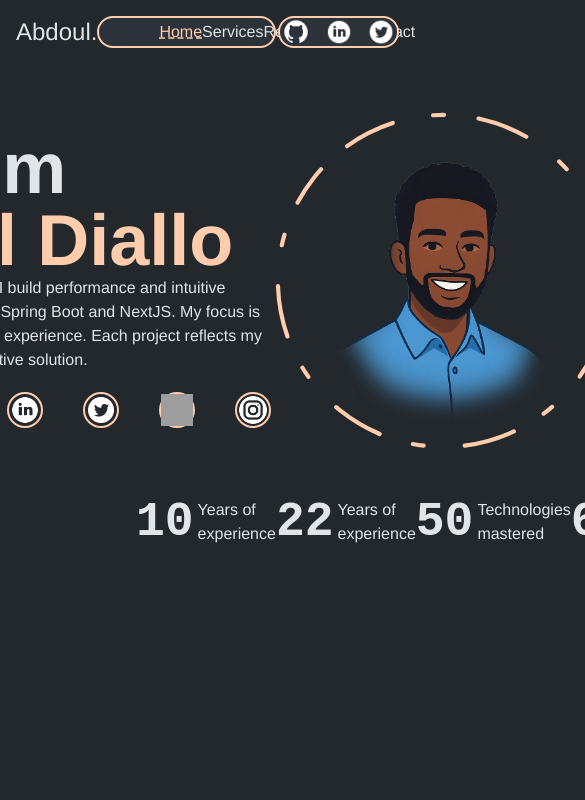
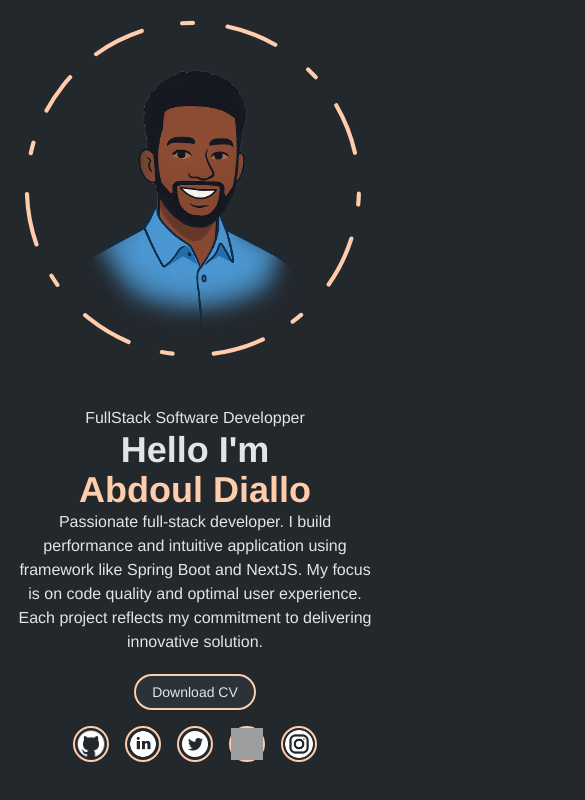
Before and after one commit to Abdoul224GN/portfolio, a Next.js app: page /home in a window 390 px wide. Shown: the top 800 px of the page, 585 px wide, since content can reach past the window. Built offline with nearby package versions, Linux system fonts and the light colour scheme; grey boxes are pictures that could not be loaded.

Commit message:
feat: Mise en place de responsivite du corps de la page

```diff
--- a/src/app/home/page.tsx
+++ b/src/app/home/page.tsx
@@ -1,27 +1,32 @@
-import Header from "@/components/Header";
 import {Button} from "@/components/ui/button";
 import {FacebookIcon, GithubIcon, InstagramIcon, LinkDin, TwitterIcon} from "../../../public/Image";
 import Link from "@/components/ui/Link";
 import Avatar from "./Avatar";
-import Stats from "@/app/home/Stats";
 
 export default function Home() {
     return <>
-        <Header/>
-        <section className={`pr-30 pl-30 flex flex-col justify-items-center pt-15 pb-15 items-center h-full`}>
-            <section className=" flex justify-between0">
-                <div className="w-3/5 h-1/2">
-                    <p>FullStack Software Developper</p>
-                    <h1 className="text-7xl font-semibold text-foreground">Hello I'm<br/> <span className="text-accent">Abdoul Diallo</span>
+        {/*<Header/>*/
+        }
+        <section className={` flex flex-col justify-items-center h-full md:px-5 lg:px-30`}>
+
+            <div className={`flex flex-col md:flex-row items-center`}>
+                <div className="order-2 md:w-3/5 flex flex-col md:order-none pt-10">
+                    <p className={`text-center md:text-left`}>FullStack Software Developper</p>
+                    <h1 className="md:text-7xl md:text-left  text-4xl  text-center font-semibold text-foreground">Hello
+                        I'm<br/> <span
+                            className="text-accent">Abdoul Diallo</span>
                     </h1>
-                    <p>
+                    <p className={`text-center md:text-left`}>
                         Passionate full-stack developer. I build performance and intuitive
                         application using framework like Spring Boot and NextJS. My
                         focus is on code quality and optimal user experience. Each
                         project reflects my commitment to delivering innovative solution.
                     </p>
-                    <div className={`pt-5 flex justify-start gap-10 `}>
+                    <div className={`flex flex-col md:flex-row items-center justify-items-center pt-5 pb-5 gap-4`}>
+                        <div className={`h-full flex items-center`}>
                             <Button>Download CV</Button>
+                        </div>
+                        <div className={`flex justify-between items-center gap-4 h-full`}>
                             <Link><GithubIcon/></Link>
                             <Link><LinkDin/></Link>
                             <Link><TwitterIcon/></Link>
@@ -29,11 +34,11 @@ export default function Home() {
                             <Link><InstagramIcon/></Link>
                         </div>
                     </div>
-                <div className={`flex items-end justify-end`}><Avatar/></div>
-            </section>
-            <section className={`flex w-full pt-10`}>
-                <Stats/>
-            </section>
+                </div>
+                <div className={`order-1 flex items-end justify-end md:w-2/5`}>
+                    <Avatar/>
+                </div>
+            </div>
         </section>
     </>
 }
```
Lines whose indentation alone changed are shown as unchanged.
